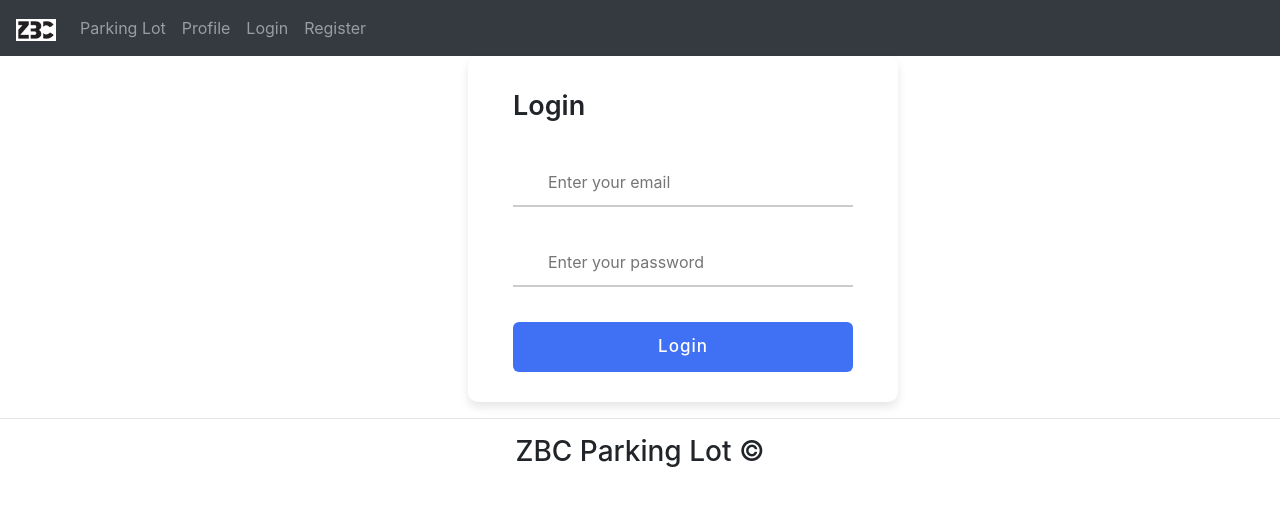
After one commit to Kevin-Borup/HeadCourse2_Project, a Flask app: template templates/LoginPage.html in a window 1280 px wide. The commit adds this page. Shown: the top 506 px of the page. Run offline with Flask 2, Linux system fonts and the light colour scheme; the template is opened without the code that fills it, so the values that code supplies are empty; some libraries are stand-ins or nearby versions.

Commit message:
Login/Register pages should work

```diff
--- a/app.py
+++ b/app.py
@@ -1,6 +1,5 @@
 from flask import Flask, render_template
 from static.py.dbConfig import config
-from static.py.
 import psycopg2
 
 app = Flask(__name__)
@@ -17,9 +16,13 @@ def parkingLotMap():
 def profile():
     return render_template('Profile.html', title="Profile")
 
-@app.route('/LoginRegister')
-def loginRegister():
-    return render_template('LoginRegister.html', title="LoginRegister")
+@app.route('/Login')
+def login():
+    return render_template('LoginPage.html', title="Login")
+
+@app.route('/Register')
+def register():
+    return render_template('RegisterPage.html', title="Register")
 
 def getTestName():
         conn = None
--- /dev/null
+++ b/static/css/LoginPage.css
@@ -0,0 +1,119 @@
+*{
+    margin: 0;
+    padding: 0;
+    box-sizing: border-box;
+}
+
+.container{
+    display: block;
+    position: relative;
+    left: 35%;
+    max-width: 430px;
+    width: 100%;
+    background: #fff;
+    border-radius: 10px;
+    box-shadow: 0 5px 10px rgba(0, 0, 0, 0.1);
+    margin: 0 20px;
+}
+
+.container .forms{
+    display: flex;
+    align-items: center;
+    height: auto;
+    width: 200%;
+    transition: height 0.2s ease;
+}
+
+
+.container .form{
+    width: 50%;
+    padding: 30px;
+    background-color: #fff;
+    transition: margin-left 0.18s ease;
+}
+
+.container.active .login{
+    margin-left: -50%;
+    opacity: 0;
+    transition: margin-left 0.18s ease, opacity 0.15s ease;
+}
+
+.container .signup{
+    opacity: 0;
+    transition: opacity 0.09s ease;
+}
+.container.active .signup{
+    opacity: 1;
+    transition: opacity 0.2s ease;
+}
+
+.container.active .forms{
+    height: auto;
+}
+.container .form .title{
+    position: relative;
+    font-size: 27px;
+    font-weight: 600;
+}
+
+.form .input-field{
+    position: relative;
+    height: 50px;
+    width: 100%;
+    margin-top: 30px;
+}
+
+.input-field input{
+    position: absolute;
+    height: 100%;
+    width: 100%;
+    padding: 0 35px;
+    border: none;
+    outline: none;
+    font-size: 16px;
+    border-bottom: 2px solid #ccc;
+    border-top: 2px solid transparent;
+    transition: all 0.2s ease;
+}
+
+.input-field input:is(:focus){
+    border-bottom-color: #4070f4;
+}
+
+.form .text{
+    color: #333;
+    font-size: 14px;
+}
+
+.form a.text{
+    color: #4070f4;
+    text-decoration: none;
+}
+.form a:hover{
+    text-decoration: underline;
+}
+
+.form .button{
+    margin-top: 35px;
+}
+
+.form .button input{
+    border: none;
+    color: #fff;
+    font-size: 17px;
+    font-weight: 500;
+    letter-spacing: 1px;
+    border-radius: 6px;
+    background-color: #4070f4;
+    cursor: pointer;
+    transition: all 0.3s ease;
+}
+
+.button input:hover{
+    background-color: #265df2;
+}
+
+.form .login-signup{
+    margin-top: 30px;
+    text-align: center;
+}
--- /dev/null
+++ b/templates/LoginPage.html
@@ -0,0 +1,29 @@
+{% extends "masterpage.html" %}
+{% block content %}
+
+<link rel="StyleSheet" type="text/css" href="static/css/LoginPage.css">
+
+<!-- Login Form -->
+<div class="container">
+    <div class="forms">
+        <div class="form login">
+            <span class="title">Login</span>
+
+            <form action="#">
+                <div class="input-field">
+                    <input type="text" placeholder="Enter your email" required>
+                </div>
+                <div class="input-field">
+                    <input type="password" class="password" placeholder="Enter your password" required>
+                </div>
+
+                <div class="input-field button">
+                    <input type="button" value="Login">
+                </div>
+            </form>
+        </div>
+    </div>
+</div>
+
+{% block scripts %}{% endblock %}
+{% endblock %}
--- a/templates/masterpage.html
+++ b/templates/masterpage.html
@@ -1,34 +1,49 @@
 <!DOCTYPE html>
 <html lang="en">
+
 <head>
-        <link rel="StyleSheet" type="text/css" href="static/css/nav.css">
-        <link rel="StyleSheet" type="text/css" href="static/css/banner.css">
-
+    <link rel="stylesheet" href="https://cdn.jsdelivr.net/npm/bootstrap@4.6.1/dist/css/bootstrap.min.css">
+    <script src="https://cdn.jsdelivr.net/npm/jquery@3.6.0/dist/jquery.slim.min.js"></script>
+    <script src="https://cdn.jsdelivr.net/npm/popper.js@1.16.1/dist/umd/popper.min.js"></script>
+    <script src="https://cdn.jsdelivr.net/npm/bootstrap@4.6.1/dist/js/bootstrap.bundle.min.js"></script>
     <title>{{ title }}</title>
 </head>
+
+
+
 <body>
-        <img id="bannerImg" src="static/img/zbc_black.jpg"/>
-
-        <div class="nav">
-            <!-- Home -->
-            <a href="/">Home</a>
-            <!-- Parking Lot Map -->
-            <a href="{{ url_for('parkingLotMap') }}">Parking Lot</a>
-            <!-- Profile -->
-            <a href="{{ url_for('profile') }}">Profile</a>
-            <!-- LogIn/Register -->
-            <a href="{{ url_for('loginRegister') }}">Login/Register</a>
+    <nav class="navbar navbar-expand-md bg-dark navbar-dark">
+        <a class="navbar-brand" href="/">
+            <img src="static/img/zbc_black.jpg" alt="Logo" style="width:40px;">
+        </a>
+        <button class="navbar-toggler" type="button" data-toggle="collapse" data-target="#collapsibleNavbar">
+            <span class="navbar-toggler-icon"></span>
+        </button>
+        <div class="collapse navbar-collapse" id="collapsibleNavbar">
+            <ul class="navbar-nav">
+                <li class="nav-item">
+                    <a class="nav-link" href="{{ url_for('parkingLotMap') }}">Parking Lot</a>
+                </li>
+                <li class="nav-item">
+                    <a class="nav-link" href="{{ url_for('profile') }}">Profile</a>
+                </li>
+                <li class="nav-item">
+                    <a class="nav-link" href="{{ url_for('login') }}">Login</a>
+                </li>
+                <li class="nav-item">
+                    <a class="nav-link" href="{{ url_for('register') }}">Register</a>
+                </li>
+            </ul>
         </div>
-
+    </nav>
     <div class="body">
         {% block content %}{% endblock %}
     </div>
-
     <hr>
-
     <footer>
-            <h1>ZBC Parking Lot &copy;</h1>
+        <h3 style="text-align:center;">ZBC Parking Lot &copy;</h3>
     </footer>
     {% block scripts %}{% endblock %}
 </body>
+
 </html>
```
Also changed, not shown: static/css/RegisterPage.css (renamed from static/css/styles.css, +6 -23 lines), templates/LoginRegister.html (+1 -8 lines), templates/RegisterPage.html (added, +50 -0 lines). Lines whose indentation alone changed are shown as unchanged.
